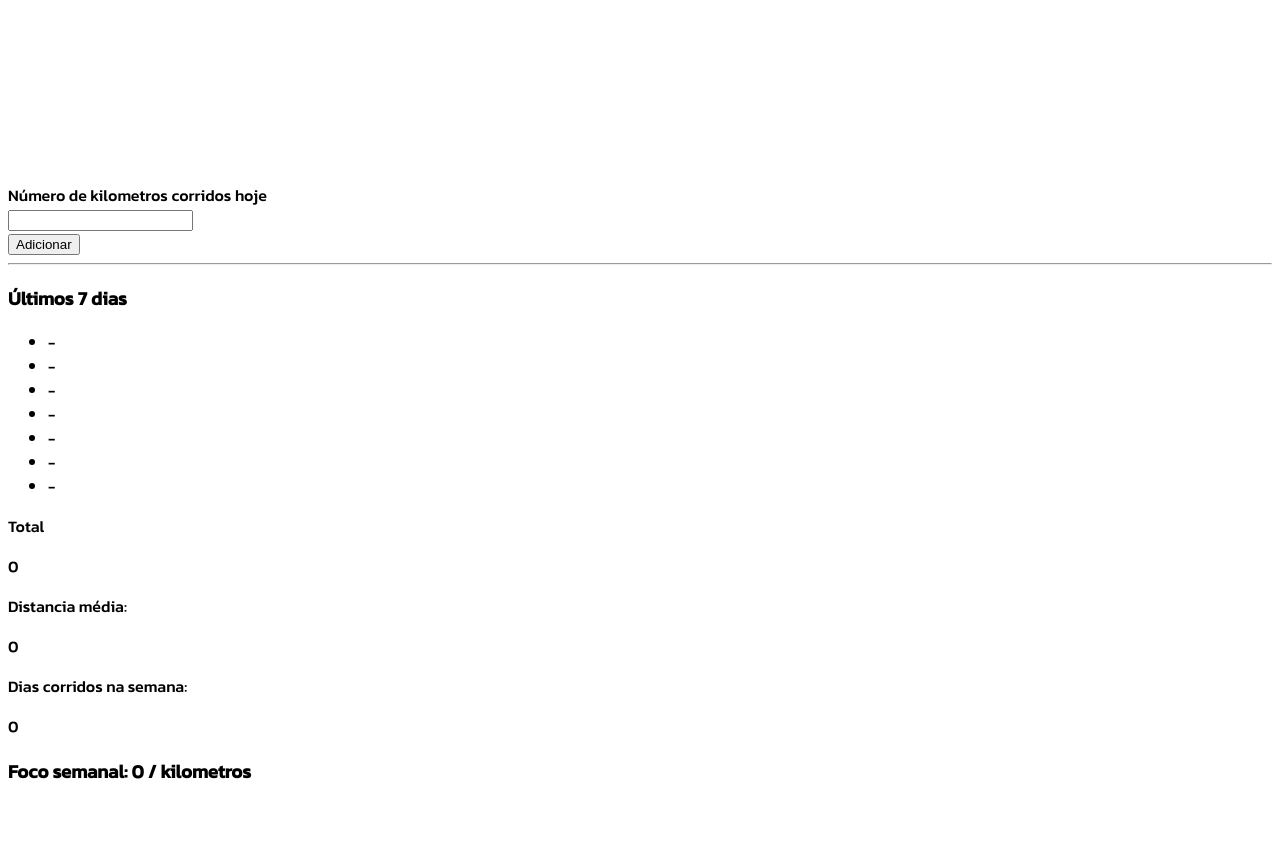
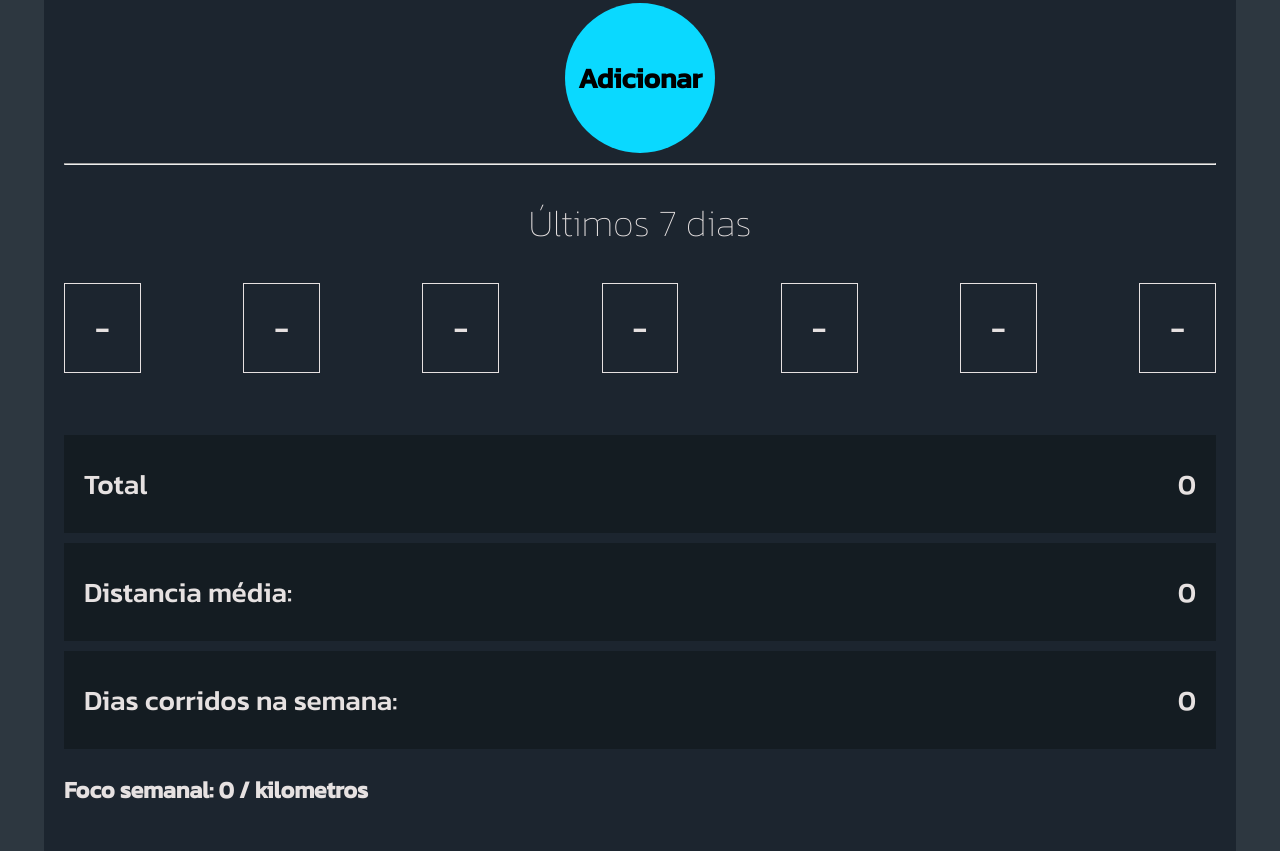
Before and after one commit to kadumaia/kadumaia, a plain HTML site: page Pagina Corrida/index.html in a window 1280 px wide. Shown: the part 596-1447 px from the top of the page. Before the commit the page ends 1400 px from the top, so only its background shows below. Drawn offline with Linux system fonts and the light colour scheme.

Commit message:
inserido as kilometragens do botão adicionar

```diff
--- a/Pagina Corrida/index.html
+++ b/Pagina Corrida/index.html
@@ -12,10 +12,9 @@
         href="https://fonts.googleapis.com/css2?family=Exo:wght@100;200;300;400&family=Kanit:wght@100;500&display=swap"
         rel="stylesheet">
     <link rel="stylesheet" href="style.css">
-    <script src="script.js"></script>
 </head>
 <div class="logo">
-    <svg width="767px" height="765px" viewBox="0 0 767 765" version="1.1" xmlns="http://www.w3.org/2000/svg"
+    <svg width="400px" height="400px" viewBox="0 0 767 765" version="1.1" xmlns="http://www.w3.org/2000/svg"
         xmlns:xlink="http://www.w3.org/1999/xlink">
         <path
             d="M363.18565,477.432986 C364.747265,479.073808 411.065062,494.81454 411.065062,494.81454 C418.147852,499.132082 415.091475,510.16215 403.554347,508.634364 C392.017218,507.106578 351.587043,496.188317 351.587043,496.188318 C344.06085,489.069807 348.873132,471.988342 363.18565,477.432986 Z"
@@ -550,7 +549,7 @@
 <hr>
 
 
-<section class="envelopeEntradas">
+<section class="wrapperEntradas">
     <h3>Últimos 7 dias</h3>
     <ul id="entradas">
         <li>-</li>
@@ -563,7 +562,7 @@
     </ul>
 </section>
 
-<section class="data">
+<section class="informacoes">
     <div>
         <p>Total</p>
         <span id="total">0</span>
@@ -581,12 +580,12 @@
 <section class="progresso">
     <h3>Foco semanal: <span id="progessoTotal">0</span> / <span id="alvo"> kilometros</span>
     </h3>
-    <div class="circuloProgresso"></div>
+    <div class="wrapperCirculoEntradas"></div>
     <!-- A treta começa aqui!-->
 </section>
 
 <body>
-
+    <script src="script.js"></script>
 </body>
 
 </html>
--- a/Pagina Corrida/script.js
+++ b/Pagina Corrida/script.js
@@ -0,0 +1,25 @@
+let entradas = [];
+
+const wrapperEntradas = document.querySelector('#entradas');
+
+function adicionarKilometros(novaKilometragem) {
+    wrapperEntradas.removeChild(wrapperEntradas.firstElementChild);
+    const itemLista = document.createElement("li");
+    const valorLista = document.createTextNode(novaKilometragem);
+    itemLista.appendChild(valorLista);
+
+    wrapperEntradas.appendChild(itemLista);
+}
+
+function btnSubmmit(evento) {
+    evento.preventDefault();
+    const kilometros = Number(document.querySelector('#inputKm').value);
+    if (!kilometros) return;
+    document.querySelector('form').reset();
+    entradas.push(kilometros);
+    adicionarKilometros(kilometros)
+}
+
+const form = document.
+    querySelector('form')
+    .addEventListener('submit', btnSubmmit);
--- a/Pagina Corrida/style.css
+++ b/Pagina Corrida/style.css
@@ -1,4 +1,86 @@
 html {
     font-family: 'Exo', sans-serif;
     font-family: 'Kanit', sans-serif;
+    font-size: 20px;
+    background: #2d3740;
 }
+
+body {
+    padding: 1rem;
+    background: #1c252f;
+    color: rgb(230, 225, 225);
+    width: 90%;
+    margin: 0 auto;
+}
+
+.logo {
+    text-align: center;
+}
+
+form {
+    text-align: center;
+
+}
+
+label {
+    font-size: 1.8rem;
+}
+
+input[type="number"] {
+    font-family: inherit;
+    background-color: rgb(230, 225, 225);
+    width: 80%;
+    margin: 1rem 0;
+    padding: 0.8rem 0;
+    border: none;
+    font-size: 1.2rem;
+    text-align: center;
+}
+
+button {
+    font-family: inherit;
+    font-size: 1.4rem;
+    font-weight: bolder;
+    width: 150px;
+    height: 150px;
+    border: none;
+    border-radius: 50%;
+    background-color: #0ad9ff;
+    margin: 0.5rem 1rem 0;
+}
+
+ul {
+    padding: 0;
+    display: flex;
+    list-style: none;
+    justify-content: space-between;
+}
+
+li {
+    border: 1px solid;
+    padding: 1rem 1.5rem;
+}
+
+.wrapperEntradas {
+    padding: 1rem 0;
+    font-size: 1.6rem;
+}
+
+.wrapperEntradas h3 {
+    margin: 0;
+    text-align: center;
+    font-weight: lighter;
+}
+
+.informacoes {
+    font-size: 1.4rem;
+}
+
+.informacoes div {
+    background: #141c22;
+    display: flex;
+    align-items: center;
+    justify-content: space-between;
+    margin: 0.5rem 0;
+    padding: 0 1rem;
+}
```
Also changed, not shown: 1 other file.
